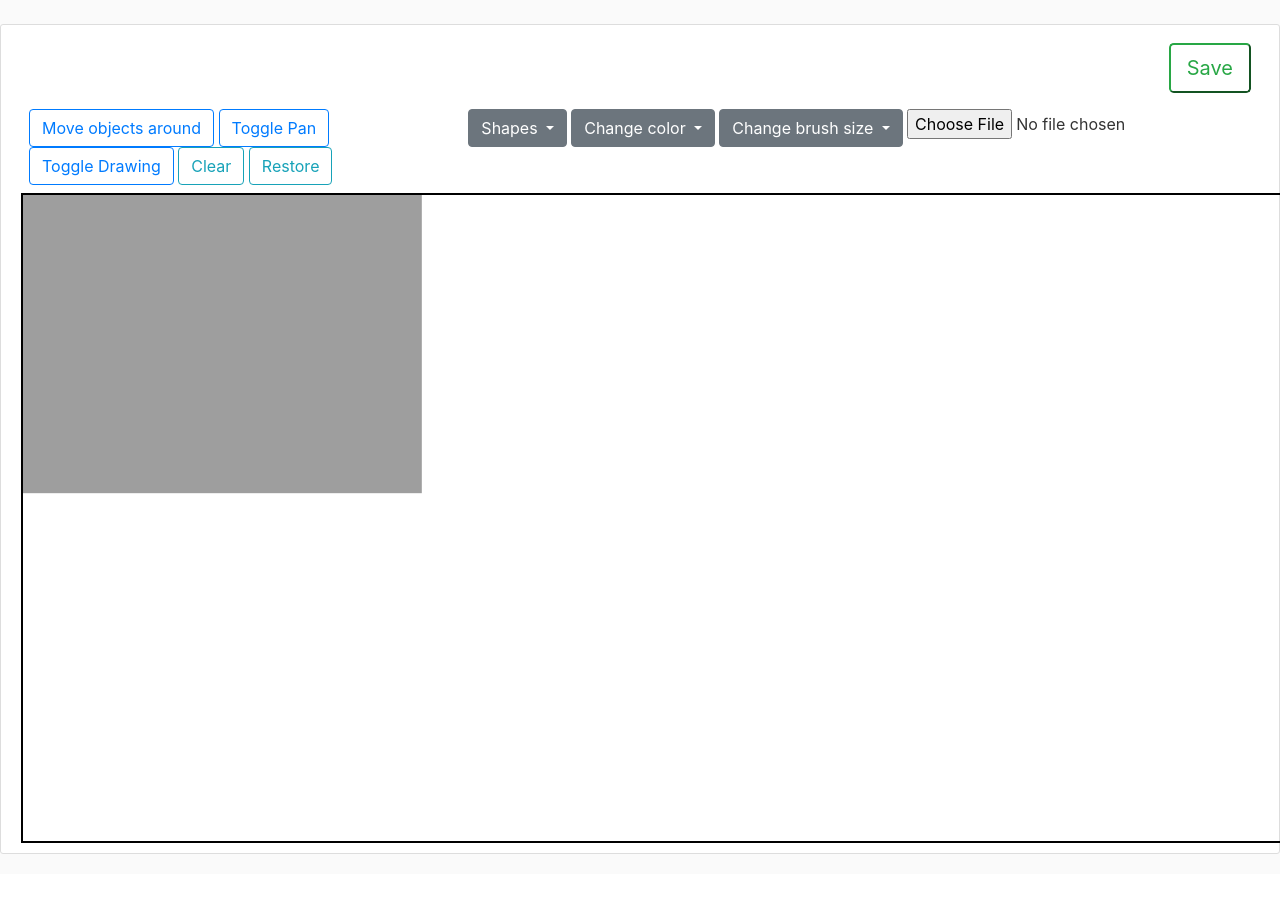
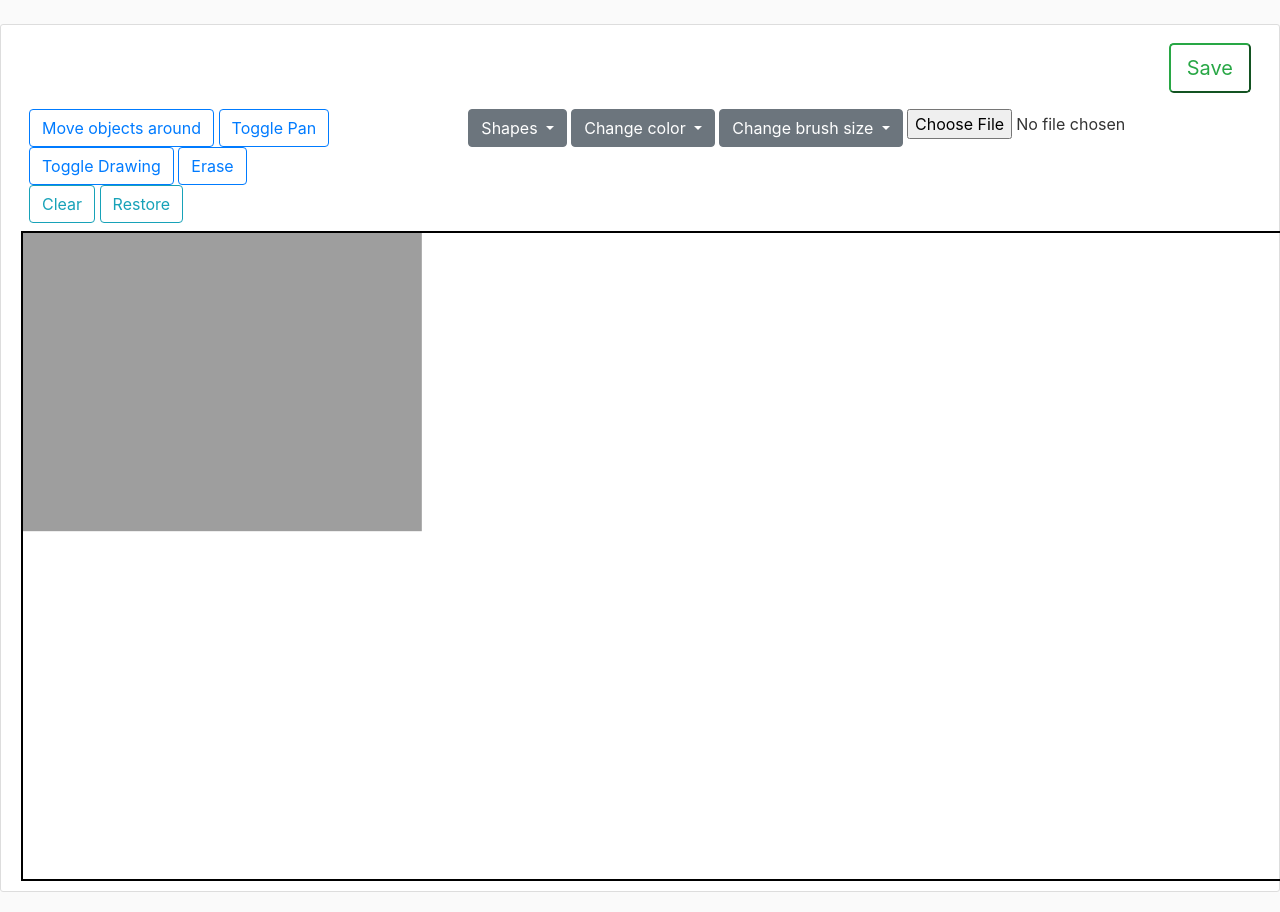
Before and after one commit to matiutd888/IO-2021, a Django app: template djangoProject/board/templates/board/board_detail.html in a window 1280 px wide. Shown: the part 56-968 px from the top of the page. Before the commit the page ends 910 px from the top, so only its background shows below. Run offline with Django 3.2, Linux system fonts and the light colour scheme; the template is opened without the code that fills it, so the values that code supplies are empty; some libraries are stand-ins or nearby versions.

Commit message:
buttons style update

```diff
--- a/djangoProject/board/static/canvas_js/canvas.js
+++ b/djangoProject/board/static/canvas_js/canvas.js
@@ -37,38 +37,60 @@ const lockAllObjects = (option) => {
 	canvas.getObjects().forEach(object => { lockObject(object, option); });
 }
 
-const toggleMode = (mode) => {
-    if (mode === modes.pan) {
-        if (currentMode === modes.pan) {
+const endDrawingMode = (mode) => {
+    if (mode === modes.drawing) {
+        return
+    } else {
             currentMode = ''
-        } else {
-	    lockAllObjects(true);
-	    canObjectsMove = false
-            currentMode = modes.pan
             canvas.isDrawingMode = false
             canvas.renderAll()
     }
-    } else if (mode === modes.drawing) {
-        if (currentMode === modes.drawing) {
-            currentMode = ''
-            canvas.isDrawingMode = false
-            canvas.renderAll()
+}
+
+const endMovindMode = (mode) => {
+    if (mode === modes.move) {
+        return
     } else {
         canObjectsMove = false
-            currentMode = modes.drawing
+    }
+}
+
+const highlightButton = (mode) => {
+    $('#mode-buttons').children().each( function(){
+        var innerDivId = $(this).attr('id');
+        console.log(innerDivId)
+            if (innerDivId === mode) {
+                $(this).addClass('active')
+//            document.getElementById(innerDivId).focus();
+//            document.getElementById(innerDivId).style.background('')
+            console.log("Highlight - Kliknąłeś w: " + innerDivId)
+        } else {
+            $(this).removeClass('active')
+            // document.getElementById(innerDivId).style.background='#F21314';
+            console.log("Highlight - Nie kliknąłeś w: " + innerDivId);
+        }
+    });
+}
+
+const toggleMode = (mode) => {
+    endDrawingMode(mode)
+    endMovindMode(mode)
+    highlightButton(mode)
+    currentMode = mode
+    if (mode === modes.pan) {
+	    lockAllObjects(true);
+        canvas.renderAll()
+    } else if (mode === modes.drawing) {
+        canObjectsMove = false
         canvas.isDrawingMode = true
         canvas.renderAll()
-        }
     } else if (mode === modes.move) {
-	if (currentMode == modes.move) {
-	    currentMode = ''
-	} else {
         lockAllObjects(false);
         canObjectsMove = true
-	    currentMode = modes.move
         canvas.isDrawingMode = false
-
-	}
+    } else if (mode === modes.erase) {
+            console.log("Erase mode on!\n");
+            canvas.isDrawingMode = false
     }
 }
 
@@ -120,6 +142,7 @@ const setColorListener = () => {
 }
 
 // Moze jakos inaczej nazwac ten event - nie znam konwencji :/
+// Jest git :) //
 const setBrushSizeListener = () => {
      const brushSize = document.getElementById('brushSize')
      brushSize.addEventListener('change', (event) => {
@@ -242,8 +265,10 @@ let currentMode;
 const modes = {
     pan: 'pan',
     drawing: 'drawing',
-    move: 'move'
+    move: 'move',
+    erase: 'erase'
 }
+
 const reader = new FileReader()
 
 setColorListener()
@@ -259,5 +284,6 @@ reader.addEventListener("load", () => {
     fabric.Image.fromURL(reader.result, img => {
         canvas.add(img)
         canvas.requestRenderAll()
+
     })
 })
--- a/djangoProject/board/templates/board/board_detail.html
+++ b/djangoProject/board/templates/board/board_detail.html
@@ -21,9 +21,13 @@
     </div>
     <div class="d-flex p-2 justify-content-between">
         <div class="float-left">
-            <button class="btn btn-outline-primary" onclick="toggleMode(modes.move)"> Move objects around </button>
-            <button class="btn btn-outline-primary" onclick="toggleMode(modes.pan)">Toggle Pan</button>
-            <button class="btn btn-outline-primary" onclick="toggleMode(modes.drawing)">Toggle Drawing</button>
+            <div id="mode-buttons">
+                <button class="btn btn-outline-primary" id="move" aria-pressed="true" onclick="toggleMode(modes.move)">Move objects around</button>
+                <button class="btn btn-outline-primary" id="pan" aria-pressed="true" onclick="toggleMode(modes.pan)">Toggle Pan</button>
+                <button class="btn btn-outline-primary" id="drawing"  aria-pressed="true" onclick="toggleMode(modes.drawing)">Toggle Drawing</button>
+                <button class="btn btn-outline-primary" id="erase"  aria-pressed="true" onclick="toggleMode(modes.erase)">Erase</button>
+            </div>
+
             <button class="btn btn-outline-info" onclick="clearCanvas(canvas, svgState)">Clear</button>
             <button class="btn btn-outline-info" onclick="restoreCanvas(canvas, svgState, bgUrl)">Restore</button>
         </div>
```
Also changed, not shown: djangoProject/board/templates/canvas.html (line endings or trailing spaces). Lines whose indentation alone changed are shown as unchanged.
